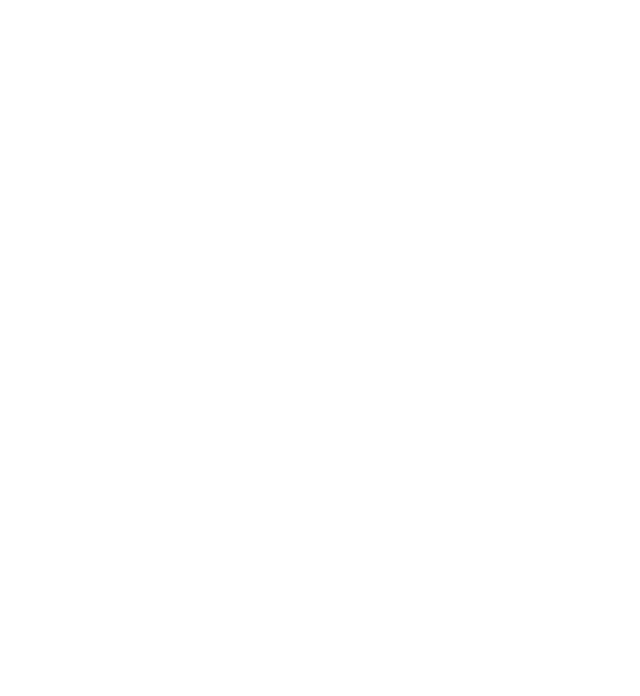
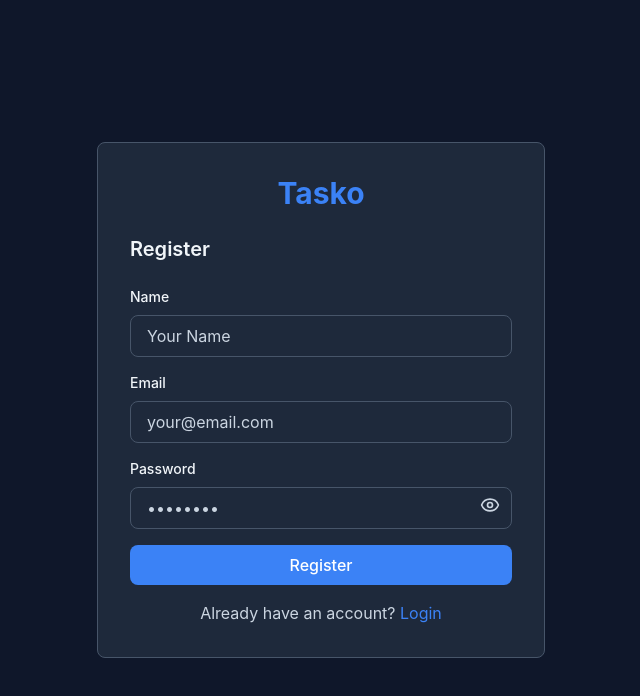
Before and after one commit to NIHHHHHHHHHHH/taskoo, a React app in the folder frontend/: page /register in a window 1280 px wide. Before the commit this address had no page. Shown: the top 696 px of the page, without its empty margins (319-959 px from the left). Built offline with nearby package versions, Linux system fonts and the light colour scheme; the HTML template or start-up script is replaced by a standard one.

Commit message:
feat: register page with form validation

```diff
--- a/frontend/src/App.jsx
+++ b/frontend/src/App.jsx
@@ -1,11 +1,13 @@
 import { BrowserRouter, Routes, Route, Navigate } from "react-router-dom";
 import Login from "./pages/LoginPage";
+import Register from "./pages/RegisterPage";
 
 export default function App() {
   return (
     <BrowserRouter>
       <Routes>
         <Route path="/login" element={<Login />} />
+         <Route path="/register" element={<Register />} />
         <Route path="/" element={<Navigate to="/login" />} />
       </Routes>
     </BrowserRouter>
--- /dev/null
+++ b/frontend/src/pages/RegisterPage.jsx
@@ -0,0 +1,95 @@
+import { useState } from "react";
+import { useNavigate, Link } from "react-router-dom";
+import Input from "../components/ui/Input";
+import Button from "../components/ui/Button";
+import API_BASE_URL from "../config/api";
+
+export default function Register() {
+  const [formData, setFormData] = useState({
+    name: "",
+    email: "",
+    password: "",
+  });
+  const [errors, setErrors] = useState({});
+  const [loading, setLoading] = useState(false);
+  const navigate = useNavigate();
+
+  const handleChange = (e) => {
+    const { name, value } = e.target;
+    setFormData((prev) => ({ ...prev, [name]: value }));
+    if (errors[name]) {
+      setErrors((prev) => ({ ...prev, [name]: "" }));
+    }
+  };
+
+  const validateForm = () => {
+    const newErrors = {};
+    if (!formData.name) newErrors.name = "name is required";
+    if (!formData.email) newErrors.email = "email is required";
+    if (!formData.password) newErrors.password = "password is required";
+    if (formData.password && formData.password.length < 6) {
+      newErrors.password = "password must be at least 6 characters";
+    }
+    setErrors(newErrors);
+    return Object.keys(newErrors).length === 0;
+  };
+
+  const handleSubmit = async (e) => {
+    e.preventDefault();
+    if (!validateForm()) return;
+
+    setLoading(true);
+    try {
+      const response = await fetch(`${API_BASE_URL}/api/auth/register`, {
+        method: "POST",
+        headers: { "Content-Type": "application/json" },
+        body: JSON.stringify(formData),
+      });
+
+      const data = await response.json();
+
+      if (!response.ok) {
+        setErrors({ submit: data.message });
+        return;
+      }
+
+      localStorage.setItem("token", data.token);
+      localStorage.setItem("user", JSON.stringify(data));
+      navigate("/dashboard");
+    } catch (err) {
+      setErrors({ submit: "server error" });
+    } finally {
+      setLoading(false);
+    }
+  };
+
+  return (
+    <div className="flex items-center justify-center min-h-screen bg-background">
+      <div className="w-full max-w-md bg-surface border border-border rounded-lg p-8">
+        <h1 className="text-3xl font-bold text-primary mb-6 text-center">Tasko</h1>
+        <h2 className="text-xl font-semibold text-text mb-6">Register</h2>
+
+        <form onSubmit={handleSubmit} className="space-y-4">
+          <Input label="Name" type="text" name="name" placeholder="Your Name" value={formData.name} onChange={handleChange} error={errors.name}/>
+
+          <Input label="Email" type="email" name="email" placeholder="your@email.com" value={formData.email} onChange={handleChange} error={errors.email} />
+
+          <Input label="Password" type="password" name="password" placeholder="••••••••" value={formData.password} onChange={handleChange} error={errors.password}/>
+
+          {errors.submit && (
+            <p className="text-sm text-white bg-danger bg-opacity-10 p-3 rounded">{errors.submit}</p>
+          )}
+
+          <Button type="submit" variant="primary" disabled={loading} className="w-full cursor-pointer">
+            {loading ? "Loading..." : "Register"}
+          </Button>
+        </form>
+
+        <p className="text-center text-text-muted mt-4">
+          Already have an account?{" "}
+          <Link to="/login" className="text-primary hover:text-primary-dark">Login</Link>
+        </p>
+      </div>
+    </div>
+  );
+}
```
